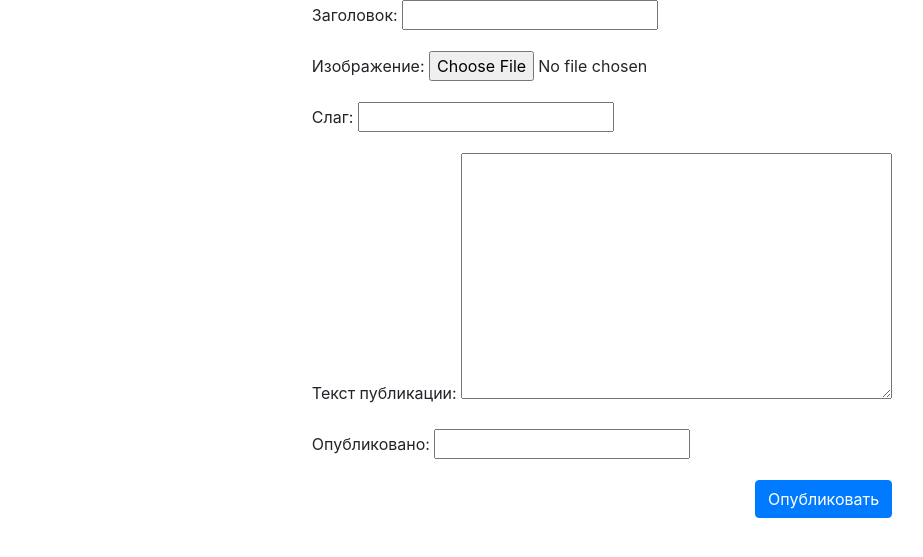
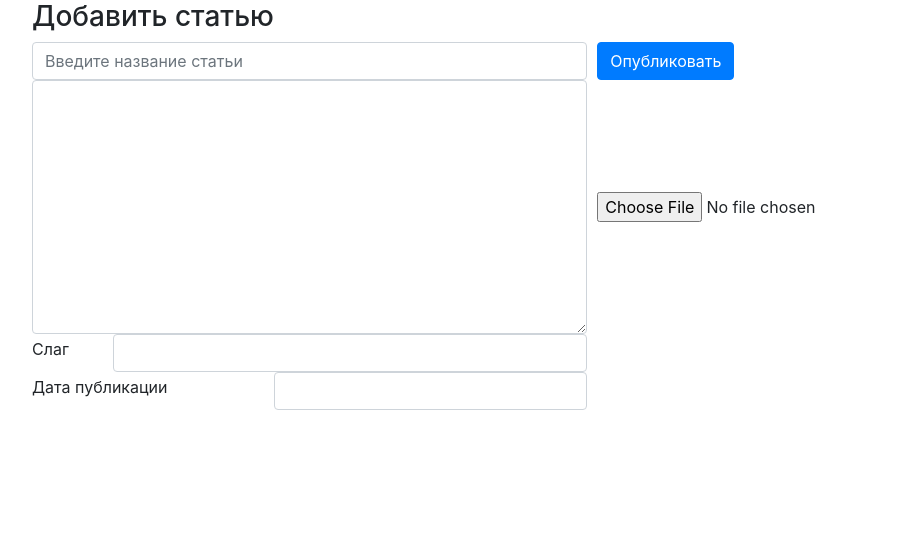
Before and after one commit to Ser-guz/kodland_blog, a Django app: page /blog/create_post in a window 1280 px wide. Shown: the part 56-613 px from the top of the page, without its empty margins (38-961 px from the left). Run offline with Django 3.2, Linux system fonts and the light colour scheme; some libraries are stand-ins or nearby versions.

Commit message:
верстка create_post

```diff
--- a/kondland_blog/settings.py
+++ b/kondland_blog/settings.py
@@ -39,7 +39,7 @@ INSTALLED_APPS = [
 
     'blog',
     'ckeditor',
-    # 'ckeditor_uploader',
+    'ckeditor_uploader',
 
 ]
 
--- a/templates/blog/blog_post_create.html
+++ b/templates/blog/blog_post_create.html
@@ -2,21 +2,96 @@
 
 {% block content %}
 
-
+{#    Как автоматически получать слаг и дату публикации? #}
 
 <div class="container">
     <div class="row">
-        <div class="cpl-6 mx-auto">
-            <div>
-                <form action="" method="POST" enctype="multipart/form-data">{% csrf_token %}
-                  {{ form.as_p }}
-                  <div class="text-right">
-                    <button type="submit" class="btn btn-primary btn-mx btn-check">Опубликовать</button>
-                  </div>
-                </form>
+        <h3>Добавить статью</h3>
+    </div>
+
+    <div class="row">
+    <form action="" method="POST" enctype="multipart/form-data">{% csrf_token %}
+        <div class="form-row align-items-center">
+            <div class="col-md-7">
+{#              {{ form.title }}#}
+                <input type="text" class="form-control" name="title" id="id_title" placeholder="Введите название статьи" required>
+            </div>
+            <div class="col-md-5">
+                <button type="submit" class="btn btn-primary btn-mx btn-check">Опубликовать</button>
             </div>
         </div>
+
+        <div class="form-row align-items-center">
+            <div class="col-md-7">
+        {#        {{ form.content }}#}
+                <textarea name="content" class="form-control" id="id_content" maxlength="6050" cols="55" rows="10"></textarea>
+            </div>
+            <div class="col-md-5">
+                  {{ form.image }}
+            </div>
+        </div>
+
+        <div class="form-row align-items-center">
+            <div class="col-md-1">
+{#                {{ form.slug }}#}
+                <label for="id_slug">Слаг</label>
+            </div>
+            <div class="col-md-6">
+                <input type="text" class="form-control" name="slug" id="id_slug" required>
+            </div>
+        </div>
+        <div class="form-row align-items-center">
+            <div class="col-md-3">
+{#                {{ form.publish_date }}#}
+                <label for="publish_date">Дата публикации</label>
+            </div>
+            <div class="col-md-4">
+                <input type="text" class="form-control" name="publish_date" id="id_publish_date" required>
+            </div>
+        </div>
+
+
+    </form>
     </div>
 </div>
 
+
+{#<div class="container">#}
+{#    <div class="row">#}
+{#        <div class="cpl-6 mx-auto">#}
+{#            <div>#}
+{#                <div class="text-left">#}
+{#                    <h3>Добавить статью</h3>#}
+{#                </div>#}
+{#                <form action="" method="POST" enctype="multipart/form-data">{% csrf_token %}#}
+{#                  {{ form.as_p }}#}
+{#                  <div class="text-right">#}
+{#                    <button type="submit" class="btn btn-primary btn-mx btn-check">Опубликовать</button>#}
+{#                  </div>#}
+
+{#                    <div class="inline-group">#}
+{#                        <label for="id_title"></label>#}
+{#                        <input type="text" name="title" id="id_title">#}
+{#                        <button type="submit" class="btn btn-primary btn-mx btn-check">Опубликовать</button>#}
+{#                    </div>#}
+{#                </form>#}
+
+
+{#                <form action="" method="POST" enctype="multipart/form-data">{% csrf_token %}#}
+{#                  <div class=" form-group">#}
+{#                    <input#}
+{#                        type="text"#}
+{#                        class="form-control"#}
+{#                        name="{{ form.name.html_name }}"#}
+{#                        id="title"#}
+{#                        placeholder="Заголовок статьи"#}
+{#                    />#}
+{#                  </div>#}
+
+
+{#            </div>#}
+{#        </div>#}
+{#    </div>#}
+{#</div>#}
+
 {% endblock %}
```
